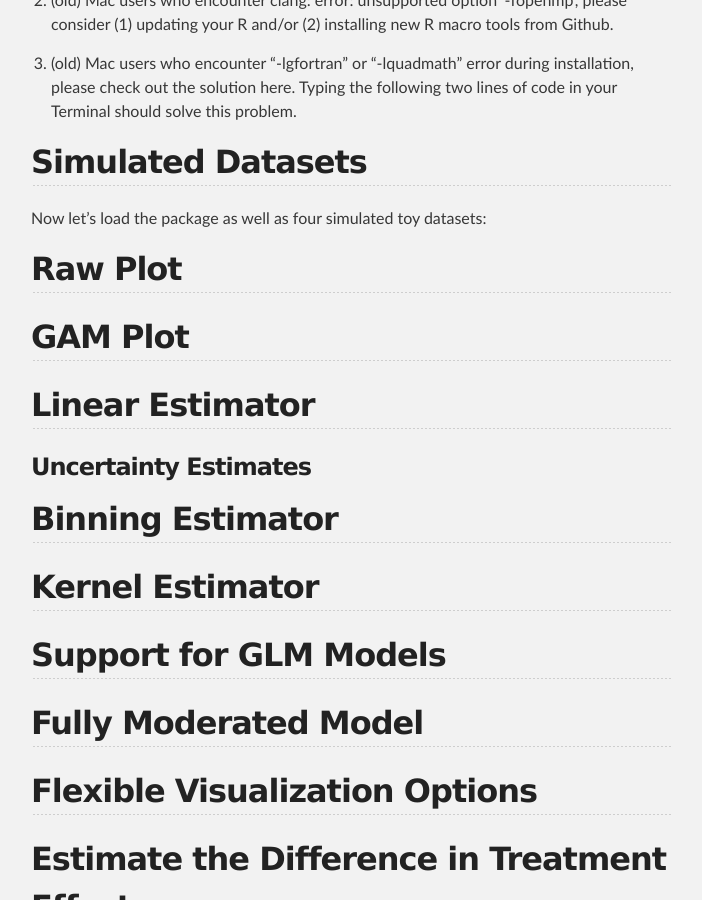
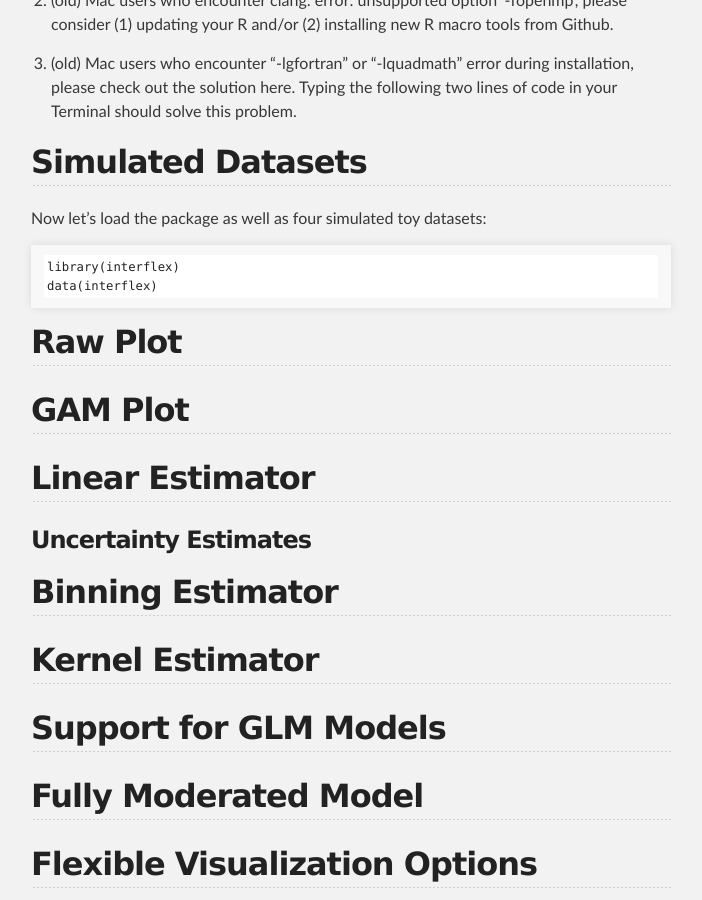
Before and after one commit to lzy318/Interflex-Tutorial, a Jekyll site: the page built from index.md, in a window 1280 px wide and 900 px high, scrolled down 1593 px. Shown: the whole window, without its empty margins (289-991 px from the left). Built offline with Jekyll 4.4.1, drawn with Linux system fonts in a browser that asks for light colours; our own code applies the rules of GitHub Pages for plain Markdown files.

Commit message:
Update index.md

````diff
--- a/index.md
+++ b/index.md
@@ -60,6 +60,10 @@ devtools::install_github('xuyiqing/interflex')
 ## Simulated Datasets
 
 Now let’s load the package as well as four simulated toy datasets:
+```r
+library(interflex)
+data(interflex)
+```
 
 ## Raw Plot
 
````
